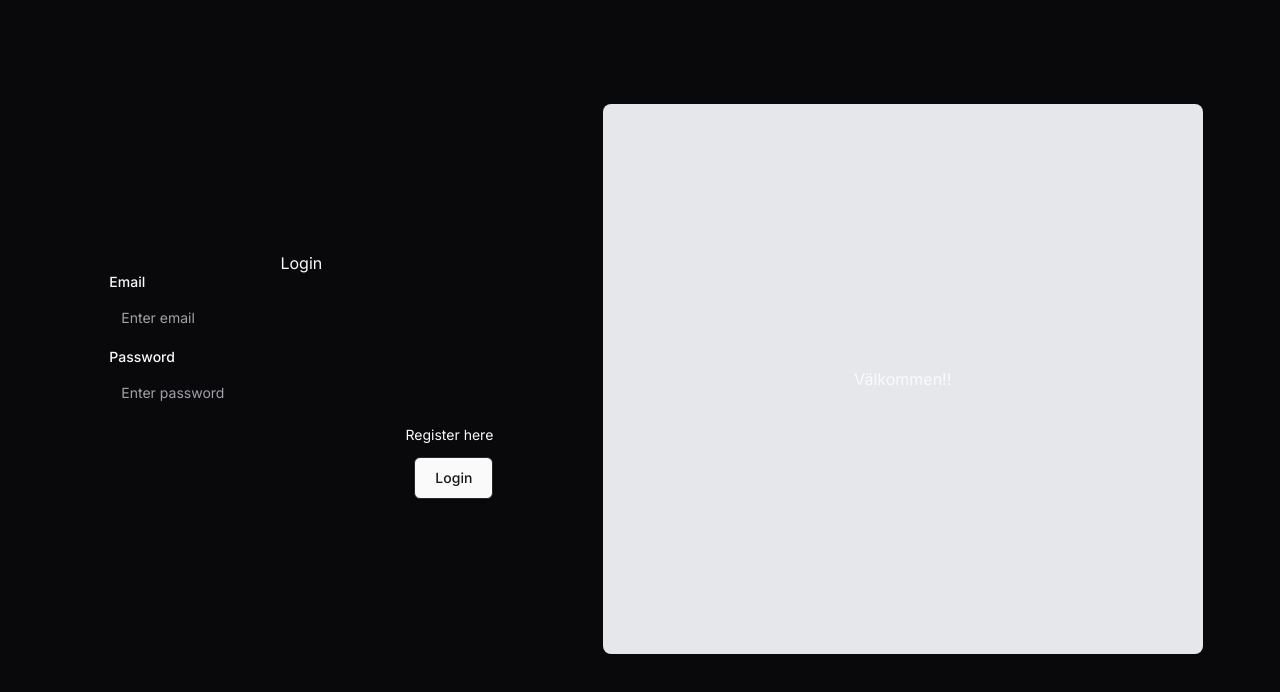
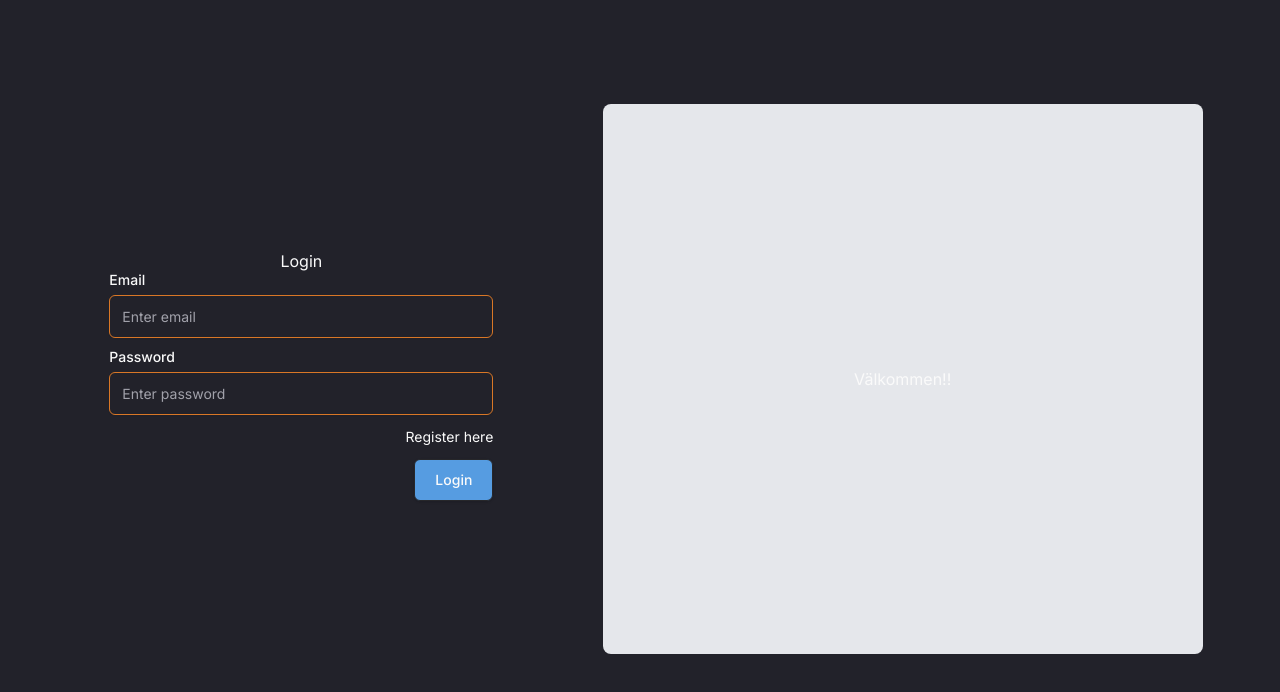
Before and after one commit to chas-academy/u09-fullstack-js-Superfelicia, a React (Vite) app in the folder frontend/: page /login in a window 1280 px wide. Shown: the top 692 px of the page. Built offline with nearby package versions, Linux system fonts and the light colour scheme.

Commit message:
Changes in css and more

```diff
--- a/frontend/package.json
+++ b/frontend/package.json
@@ -13,6 +13,8 @@
     "@radix-ui/react-dialog": "^1.1.1",
     "@radix-ui/react-dropdown-menu": "^2.1.1",
     "@radix-ui/react-icons": "^1.3.0",
+    "@radix-ui/react-label": "^2.1.0",
+    "@radix-ui/react-select": "^2.1.2",
     "@radix-ui/react-slot": "^1.1.0",
     "@shadcn/ui": "^0.0.4",
     "class-variance-authority": "^0.7.0",
--- a/frontend/src/index.css
+++ b/frontend/src/index.css
@@ -82,7 +82,7 @@
 }*/
 
 
-@layer base {
+/* @layer base {
   :root {
     --background: 0 0% 100%;
     --foreground: 240 10% 3.9%;
@@ -137,7 +137,65 @@
     --chart-4: 280 65% 60%;
     --chart-5: 340 75% 55%;
   }
+} */
+
+@layer base {
+  :root {
+    --background: 210 60% 98%; /* Ljusblå bakgrund */
+    --foreground: 240 10% 3.9%; /* Mörkblå text */
+    --card: 210 60% 98%; /* Kortbakgrund */
+    --card-foreground: 240 10% 3.9%; /* Korttext */
+    --popover: 210 60% 98%; /* Popoverbakgrund */
+    --popover-foreground: 240 10% 3.9%; /* Popovertext */
+    --primary: 210 50% 50%; /* Ljusblå primär */
+    --primary-foreground: 0 0% 98%; /* Vit text på primär */
+    --secondary: 150 36% 75%; /* Mintgrön sekundär */
+    --secondary-foreground: 240 10% 3.9%; /* Mörkblå text på sekundär */
+    --muted: 210 20% 94%; /* Ljusgrå muted */
+    --muted-foreground: 240 10% 45%; /* Dämpad mörkblå text */
+    --accent: 12 76% 61%; /* Korall accentfärg */
+    --accent-foreground: 0 0% 98%; /* Vit text på accent */
+    --destructive: 0 84.2% 60.2%; /* Röd för destruktiva åtgärder */
+    --destructive-foreground: 0 0% 98%; /* Vit text på destruktiva */
+    --border: 210 20% 88%; /* Ljusgrå border */
+    --input: 27 87% 67%; /* Orange input */
+    --ring: 240 10% 3.9%; /* Mörkblå ring */
+    --radius: 0.5rem;
+    --chart-1: 210 70% 45%; /* Blå för diagram */
+    --chart-2: 150 58% 39%; /* Grön för diagram */
+    --chart-3: 12 76% 61%; /* Korall för diagram */
+    --chart-4: 43 74% 66%; /* Gul för diagram */
+    --chart-5: 27 87% 67%; /* Orange för diagram */
+  }
+
+  .dark {
+    --background: 240 10% 15%; /* Mörkblå bakgrund */
+    --foreground: 0 0% 98%; /* Vit text */
+    --card: 240 10% 15%; /* Mörkblå kortbakgrund */
+    --card-foreground: 0 0% 98%; /* Vit korttext */
+    --popover: 240 10% 15%; /* Mörk popover */
+    --popover-foreground: 0 0% 98%; /* Vit popovertext */
+    --primary: 210 70% 61%; /* Ljusblå primär även i mörkerläge */
+    --primary-foreground: 0 0% 98%; /* Vit text på primär */
+    --secondary: 150 36% 45%; /* Dämpad mintgrön sekundär */
+    --secondary-foreground: 0 0% 98%; /* Vit text på sekundär */
+    --muted: 240 3.7% 25%; /* Mörkgrå muted */
+    --muted-foreground: 240 5% 64.9%; /* Ljusgrå text */
+    --accent: 12 76% 50%; /* Korall accentfärg, något mörkare */
+    --accent-foreground: 0 0% 98%; /* Vit text på accent */
+    --destructive: 0 62.8% 30.6%; /* Dämpad röd för destruktiva */
+    --destructive-foreground: 0 0% 98%; /* Vit text på destruktiva */
+    --border: 240 3.7% 15.9%; /* Mörkare border */
+    --input: 27 70% 50%; /* Mörkare orange input */
+    --ring: 210 36% 65%; /* Ljusblå ring i mörkerläge */
+    --chart-1: 210 70% 50%; /* Blå för diagram */
+    --chart-2: 150 60% 45%; /* Grön för diagram */
+    --chart-3: 12 76% 61%; /* Korall för diagram */
+    --chart-4: 43 74% 66%; /* Gul för diagram */
+    --chart-5: 27 87% 67%; /* Orange för diagram */
+  }
 }
+
 
 
 @layer base {
--- a/frontend/tailwind.config.js
+++ b/frontend/tailwind.config.js
@@ -56,5 +56,22 @@ module.exports = {
             },
         },
     },
-    plugins: [require('tailwindcss-animate')],
+    plugins: [
+        require('tailwindcss-animate'),
+        function ({ addBase }) {
+            addBase({
+                input: {
+                    borderColor: 'hsl(var(--input))',
+                    padding: '0.5rem',
+                    borderRadius: '0.375rem',
+                    borderWidth: '1px',
+                    '&:focus': {
+                        outline: 'none',
+                        borderColor: 'hsl(var(--input))',
+                        boxShadow: '0 0 0 2px hsl(var(--input))',
+                    },
+                },
+            })
+        },
+    ],
 }
```
Also changed, not shown: 2 other files (tests, documents, lock files or other folders).
